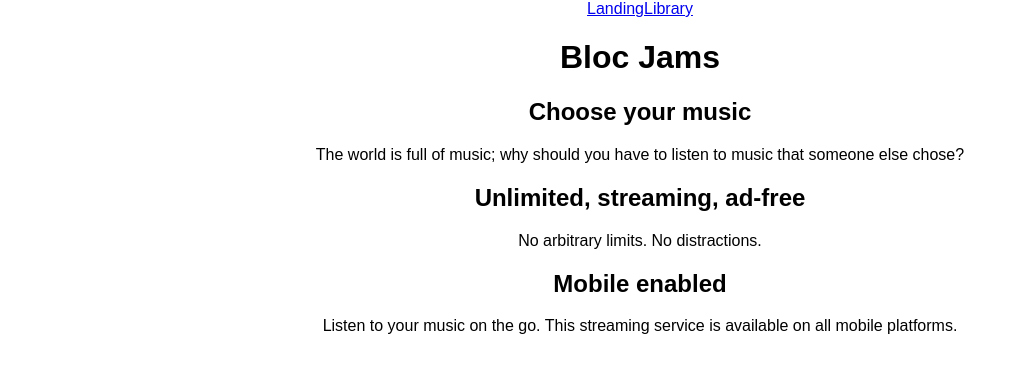
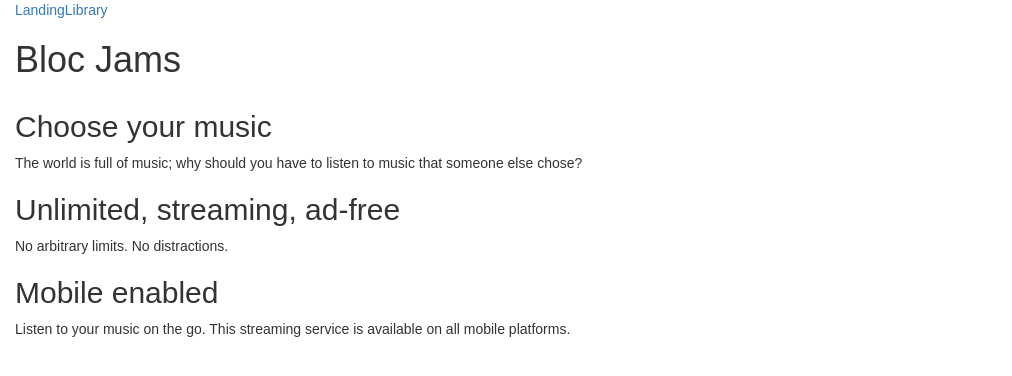
Before and after one commit to kel-gar/bloc-jams-react, a React (Create React App) app: page / in a window 1280 px wide. Shown: the top 376 px of the page, without its empty margins (0-1012 px from the left). Built offline with nearby package versions, Linux system fonts and the light colour scheme.

Commit message:
add react bootstrap

```diff
--- a/package.json
+++ b/package.json
@@ -3,7 +3,9 @@
   "version": "0.1.0",
   "private": true,
   "dependencies": {
+    "bootstrap": "^3.3.7",
     "react": "^16.1.1",
+    "react-bootstrap": "^0.31.5",
     "react-dom": "^16.1.1",
     "react-router-dom": "^4.2.2",
     "react-scripts": "1.0.17"
--- a/src/App.css
+++ b/src/App.css
@@ -1,28 +1,3 @@
-.App {
-  text-align: center;
+html {
+  font-size: 16px;
 }
-
-.App-logo {
-  animation: App-logo-spin infinite 20s linear;
-  height: 80px;
-}
-
-.App-header {
-  background-color: #222;
-  height: 150px;
-  padding: 20px;
-  color: white;
-}
-
-.App-title {
-  font-size: 1.5em;
-}
-
-.App-intro {
-  font-size: large;
-}
-
-@keyframes App-logo-spin {
-  from { transform: rotate(0deg); }
-  to { transform: rotate(360deg); }
-}
--- a/src/App.js
+++ b/src/App.js
@@ -4,11 +4,14 @@ import './App.css';
 import Landing from './components/Landing';
 import Library from './components/Library';
 import Album from './components/Album';
+import { Grid, Row, Col } from 'react-bootstrap';
 
 class App extends Component {
   render() {
     return (
-      <div className="App">
+      <Grid fluid>
+        <Row className="show-grid">
+          <Col md={12}>
             <header>
               <nav>
                 <Link to='/'>Landing</Link>
@@ -16,12 +19,16 @@ class App extends Component {
               </nav>
               <h1>Bloc Jams</h1>
             </header>
+          </Col>
+          <Col md={12}>
             <main>
               <Route exact path="/" component={Landing} />
               <Route path="/library" component={Library} />
               <Route path="/album/:slug" component={Album} />
             </main>
-      </div>
+          </Col>
+        </Row>
+      </Grid>
     );
   }
 }
--- a/src/index.js
+++ b/src/index.js
@@ -1,3 +1,4 @@
+import 'bootstrap/dist/css/bootstrap.css';
 import React from 'react';
 import ReactDOM from 'react-dom';
 import { BrowserRouter } from 'react-router-dom';
```
Also changed, not shown: 1 other file (tests, documents, lock files or other folders). Lines whose indentation alone changed are shown as unchanged.
